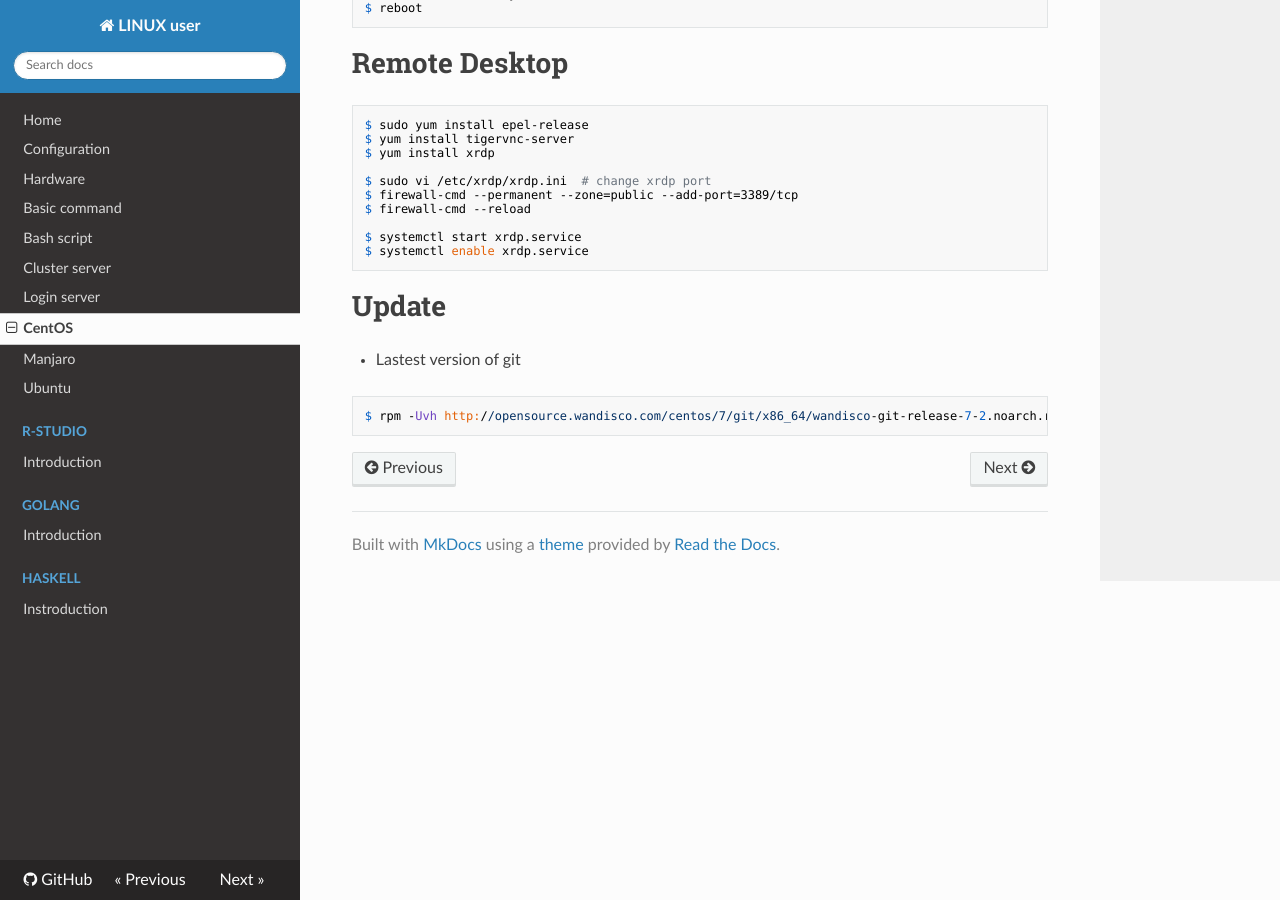
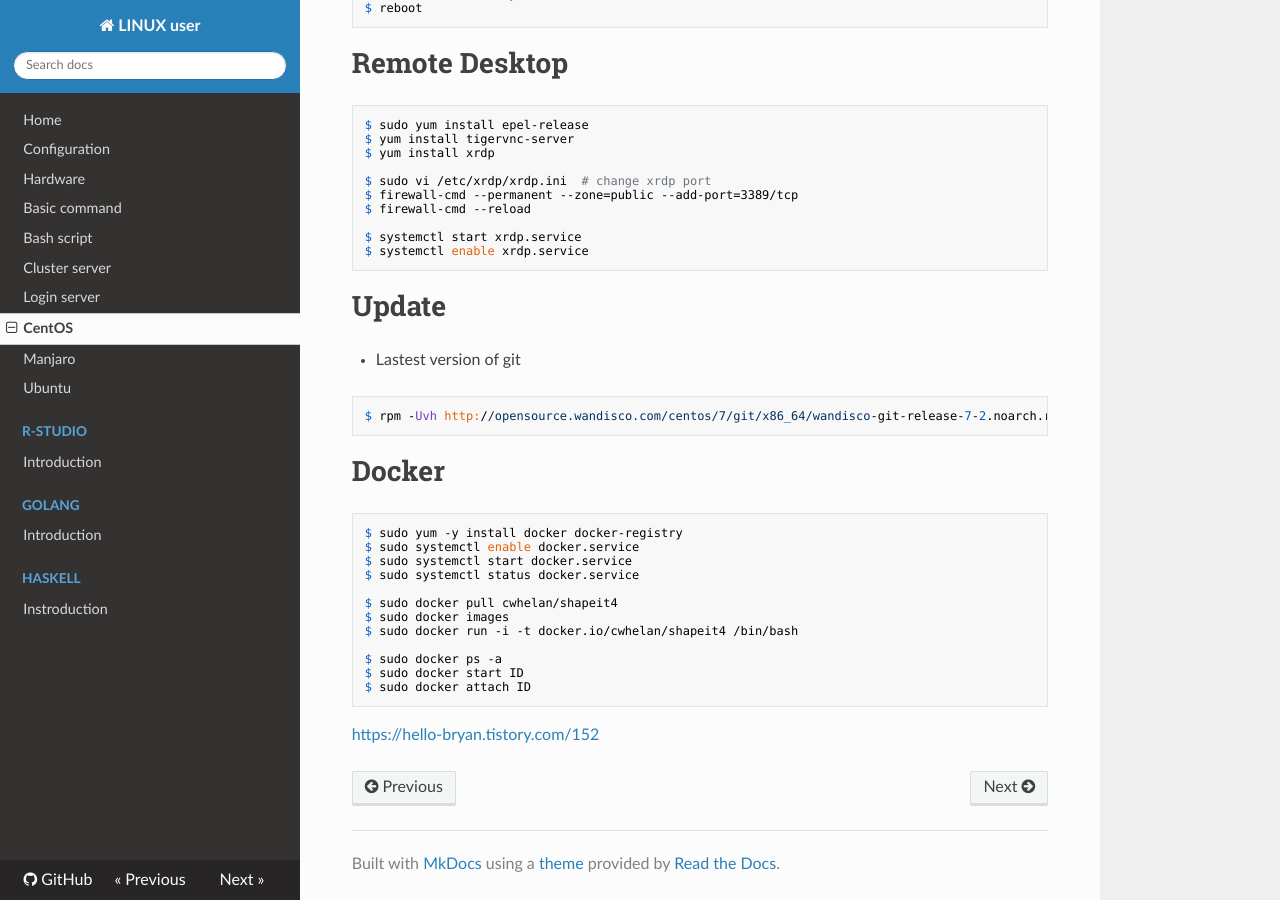
Before and after one commit to WonyoungCho/LINUX, an MkDocs documentation site: the page built from docs/centos_conf.md, in a window 1280 px wide and 900 px high, scrolled down 2002 px. Built offline with MkDocs 1.6.1, drawn with Linux system fonts in a browser that asks for light colours; nearby versions of some CDN libraries; old or Windows-style settings are respelled for this version of MkDocs.

Commit message:
Update centos_conf.md

````diff
--- a/docs/centos_conf.md
+++ b/docs/centos_conf.md
@@ -119,3 +119,20 @@ $ systemctl enable xrdp.service
 ```
 $ rpm -Uvh http://opensource.wandisco.com/centos/7/git/x86_64/wandisco-git-release-7-2.noarch.rpm
 ```
+
+# Docker
+```
+$ sudo yum -y install docker docker-registry
+$ sudo systemctl enable docker.service
+$ sudo systemctl start docker.service
+$ sudo systemctl status docker.service
+
+$ sudo docker pull cwhelan/shapeit4
+$ sudo docker images
+$ sudo docker run -i -t docker.io/cwhelan/shapeit4 /bin/bash
+
+$ sudo docker ps -a
+$ sudo docker start ID
+$ sudo docker attach ID
+```
+<https://hello-bryan.tistory.com/152>
````
